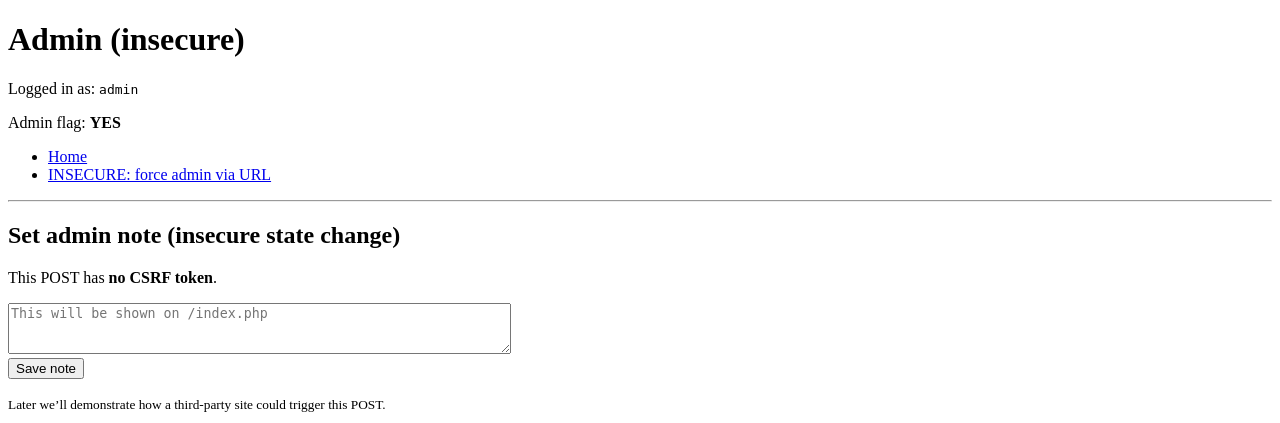
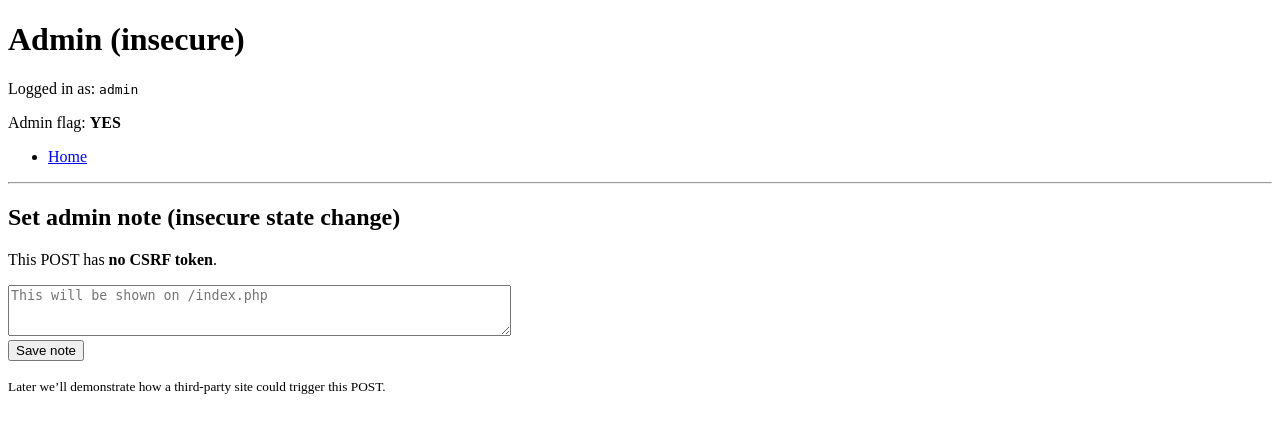
Before and after one commit to mkuhles/capstone-secure-delivery, a PHP site: page /admin.php in a window 1280 px wide. Shown: the top 423 px of the page. Run offline with PHP 8.4, Linux system fonts and the light colour scheme; the visitor is signed in with stand-in values (Sample User, id 1).

Commit message:
W1D3: don't use force admin shortcut, very insecure nearly dump

```diff
--- a/lab-legacy/admin.php
+++ b/lab-legacy/admin.php
@@ -6,12 +6,6 @@ session_start();
 
 $user = $_SESSION['user'] ?? null;
 $isAdmin = (bool)($_SESSION['is_admin'] ?? false);
-
-// --- INSECURE AUTHZ: allow "admin" via query param (privilege escalation demo) ---
-if (isset($_GET['force_admin']) && $_GET['force_admin'] === '1') {
-    $_SESSION['is_admin'] = true; // DO NOT DO THIS IN REAL APPS
-    $isAdmin = true;
-}
 
 // Very weak "gate"
 if (!$user) {
@@ -42,7 +36,6 @@ if ($_SERVER['REQUEST_METHOD'] === 'POST') {
 
   <ul>
     <li><a href="/index.php">Home</a></li>
-    <li><a href="/admin.php?force_admin=1">INSECURE: force admin via URL</a></li>
   </ul>
 
   <hr>
```
